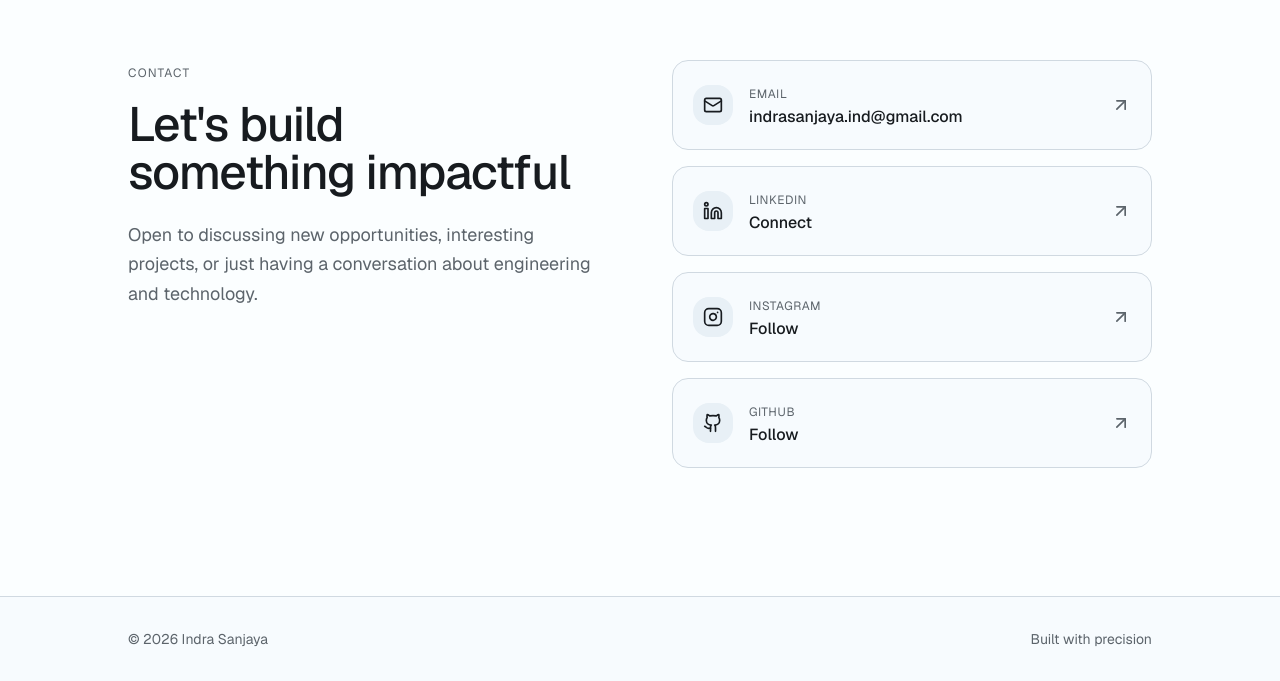
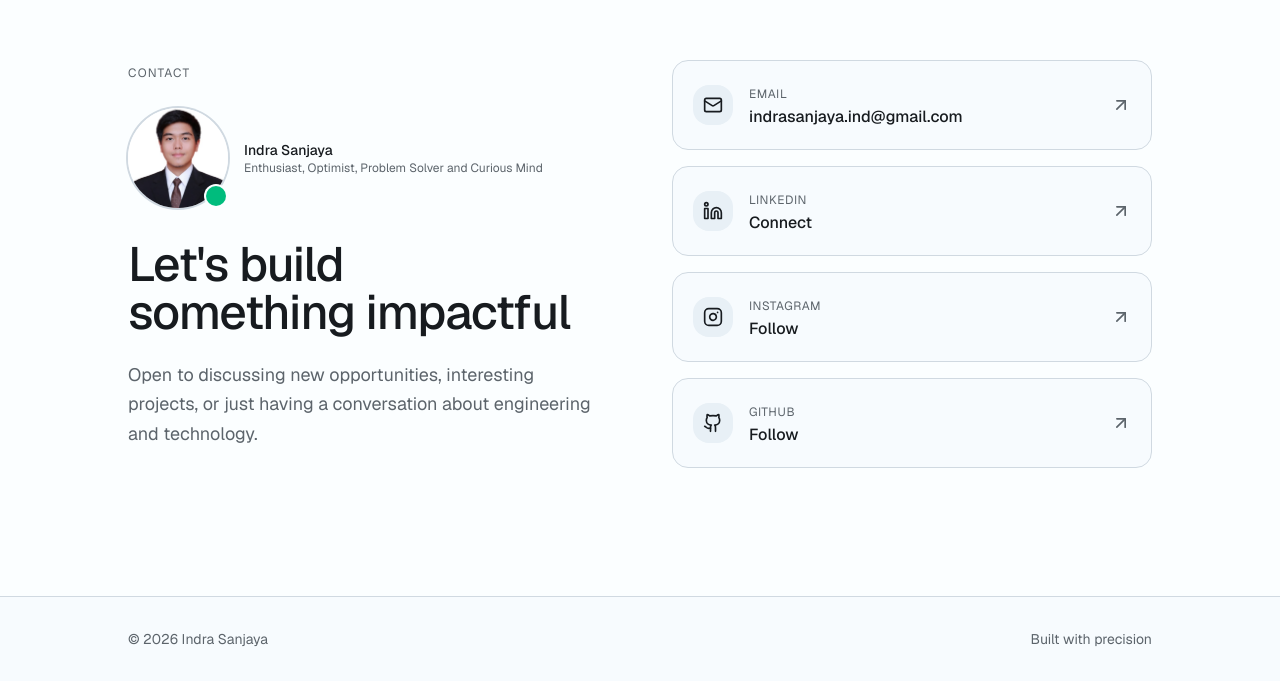
Before and after one commit to indra-sanjaya/my-portfolio, a Next.js app: page / in a window 1280 px wide. Shown: the part 9627-10308 px from the top of the page. Built offline with nearby package versions, Linux system fonts and the light colour scheme.

Commit message:
edit contact info, added image

```diff
--- a/components/sections/contact.tsx
+++ b/components/sections/contact.tsx
@@ -63,6 +63,21 @@ export function ContactSection() {
             animate={isInView ? { opacity: 1, y: 0 } : {}}
             transition={{ duration: 0.7, delay: 0.1, ease: [0.25, 0.1, 0.25, 1] }}>
             <span className="text-xs tracking-widest uppercase text-muted-foreground">Contact</span>
+            <div className="mt-6 mb-8 flex items-center gap-4">
+              <div className="relative shrink-0">
+                <img
+                  src="/profile_picture.jpg"
+                  alt="Indra Sanjaya"
+                  className="w-25 h-25 rounded-full object-cover object-top ring-2 ring-border"
+                  style={{ objectPosition: '50% 25%' }}
+                />
+                <span className="absolute bottom-0.5 right-0.5 block w-5 h-5 rounded-full bg-emerald-500 ring-2 ring-card" />
+              </div>
+              <div>
+                <p className="text-sm font-medium text-foreground">Indra Sanjaya</p>
+                <p className="text-xs text-muted-foreground">Enthusiast, Optimist, Problem Solver and Curious Mind</p>
+              </div>
+            </div>
             <h2 className="mt-4 text-4xl md:text-5xl font-medium tracking-tight text-foreground text-balance">
               Let&apos;s build something impactful
             </h2>
```
Also changed, not shown: public/profile_picture.jpg (added).
